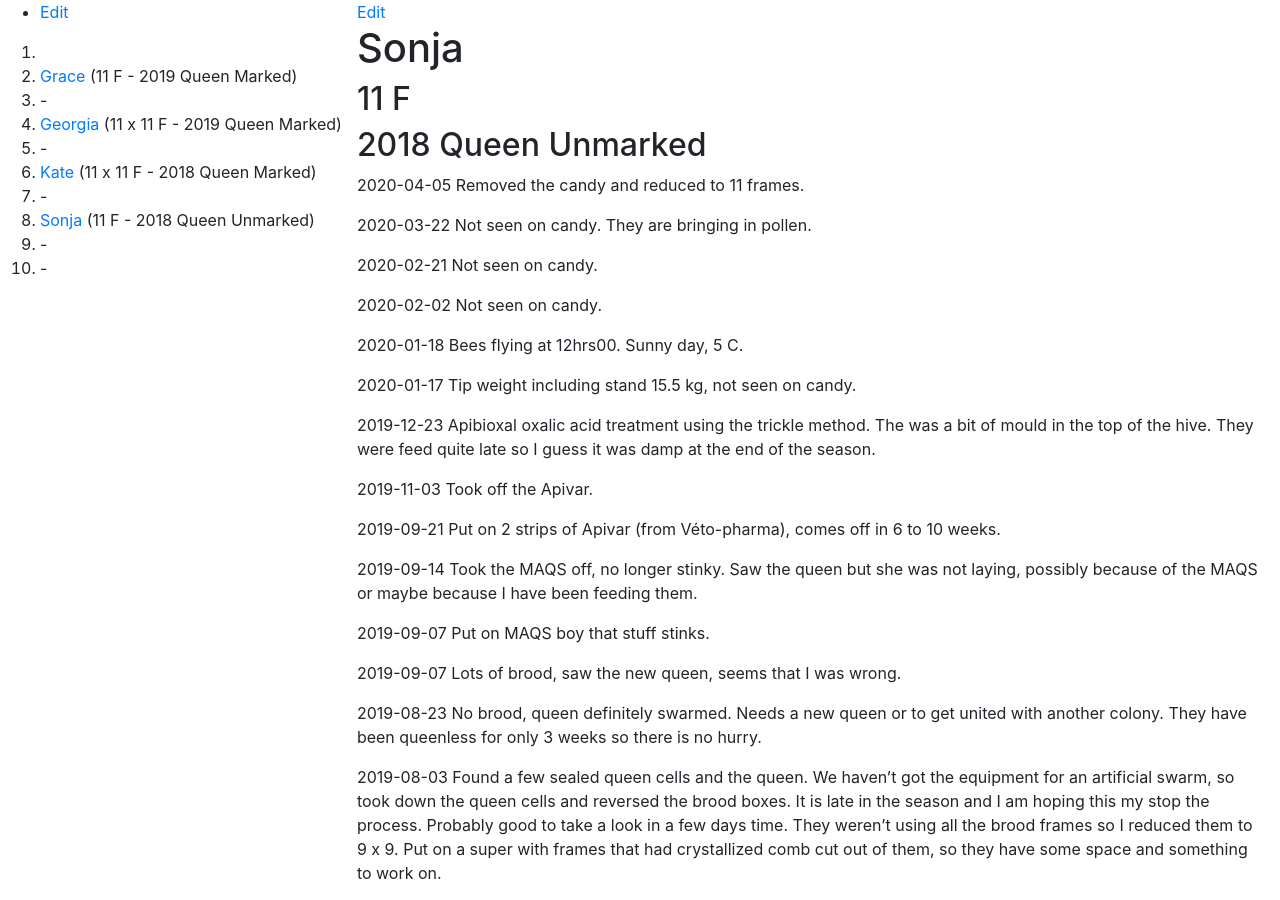
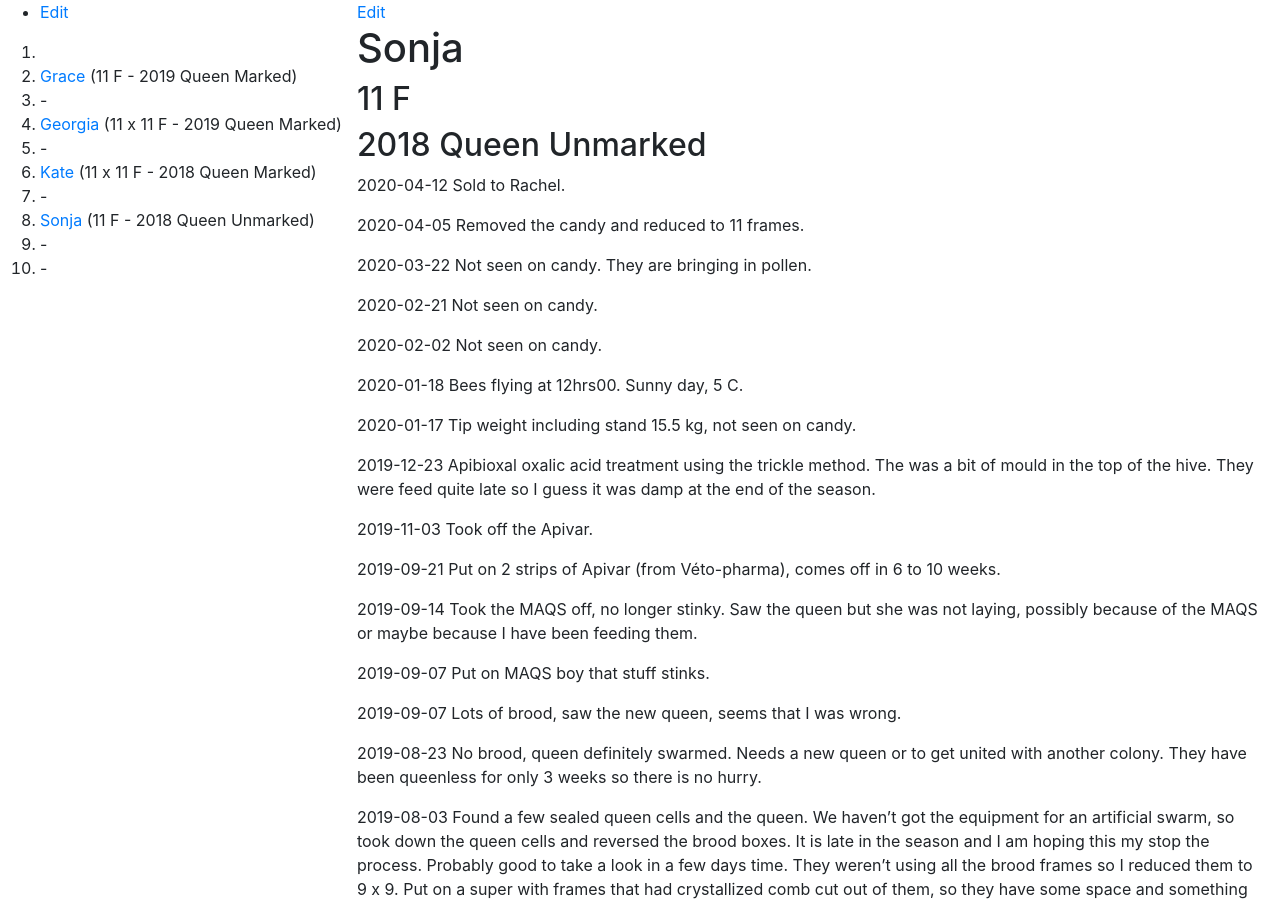
Before and after one commit to joejcollins/rhapsody-angel, a Jekyll site: the page built from queens/2018-sonja.md, in a window 1280 px wide and 900 px high. Built offline with Jekyll 4.4.1, drawn with Linux system fonts in a browser that asks for light colours; our own code applies the rules of GitHub Pages for plain Markdown files.

Commit message:
Update 2018-sonja.md

```diff
--- a/queens/2018-sonja.md
+++ b/queens/2018-sonja.md
@@ -1,6 +1,8 @@
 # Sonja
 ## 11 F
 ## 2018 Queen Unmarked
+
+2020-04-12 Sold to Rachel.
 
 2020-04-05 Removed the candy and reduced to 11 frames.
 
```
